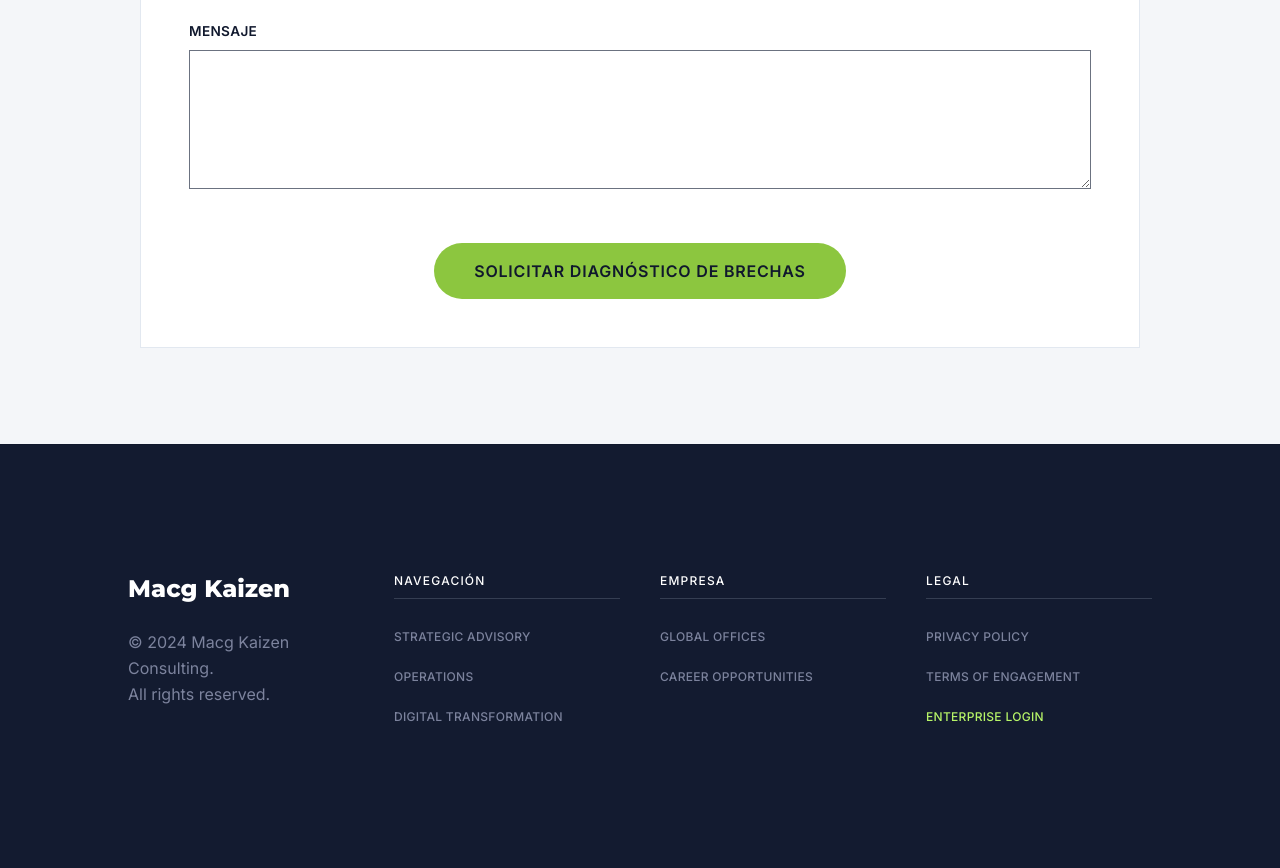
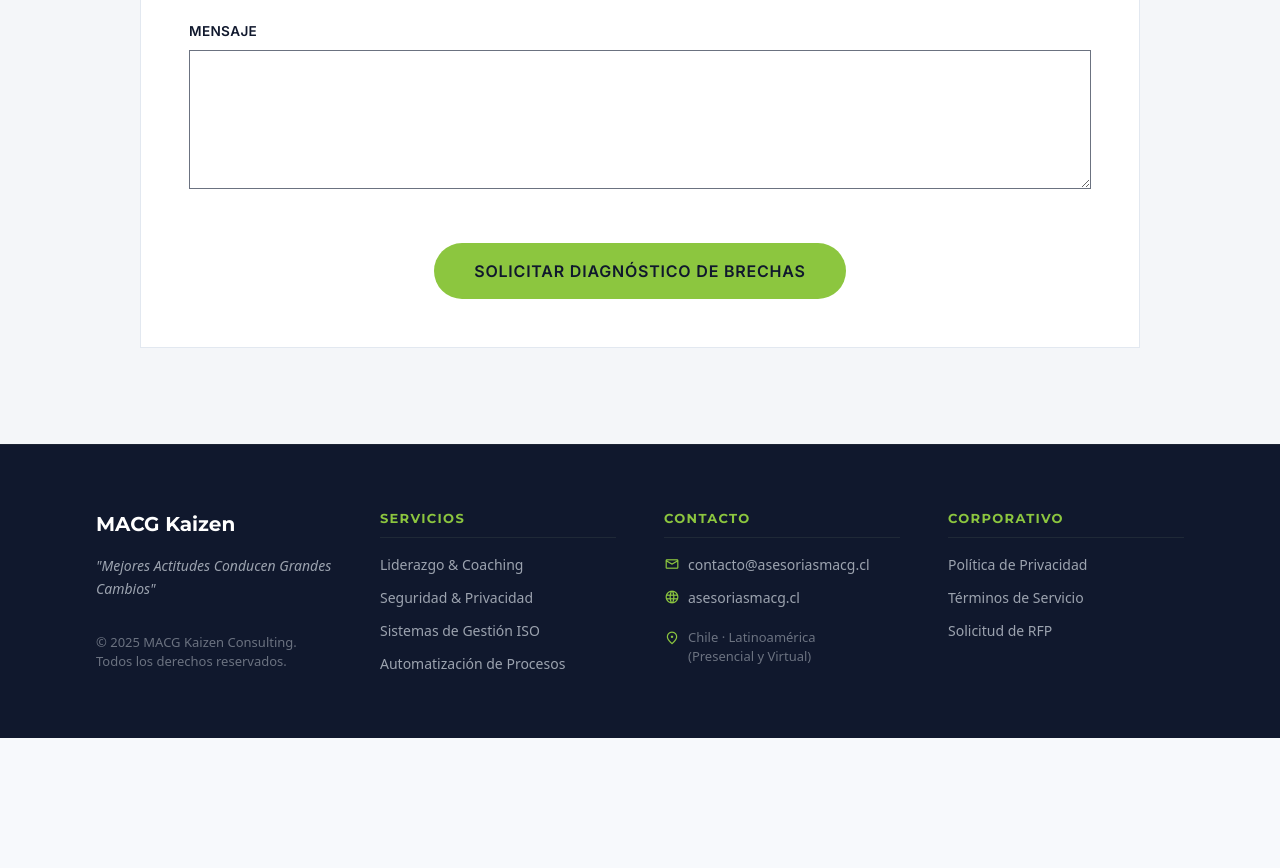
Before and after one commit to andressripped/mockup-macg-kaizen, a plain HTML site: page index.html in a window 1280 px wide. Shown: the part 4472-5340 px from the top of the page. After the commit the page ends 5210 px from the top, so only its background shows below. Drawn offline with nearby package versions, Linux system fonts and the light colour scheme.

Commit message:
chore: update footer with real company information and contacts

```diff
--- a/index.html
+++ b/index.html
@@ -437,57 +437,65 @@
         </section>
     </main>
     <!-- Footer -->
-    <footer
-        class="bg-primary-container w-full py-section-padding px-8 md:px-section-padding grid grid-cols-1 md:grid-cols-4 gap-gutter-grid border-t border-navy-deep">
-        <div class="col-span-1 md:col-span-1">
-            <h4 class="text-headline-md font-headline-md font-extrabold text-white-pure mb-6">Macg Kaizen</h4>
-            <p class="text-on-primary-container font-body-lg text-body-lg mb-8">© 2024 Macg Kaizen Consulting.<br />All
-                rights reserved.</p>
+    <!-- Footer -->
+    <footer class="bg-[#10182D] text-white w-full py-16 px-8 md:px-16 lg:px-24 border-t border-[#1C2434] font-sans">
+        <div class="max-w-[1440px] mx-auto grid grid-cols-1 md:grid-cols-4 gap-12">
+            <!-- Col 1: Brand -->
+            <div class="space-y-4">
+                <h4 class="text-[20px] font-bold text-white" style="font-family: 'Montserrat', sans-serif;">MACG Kaizen</h4>
+                <p class="text-gray-400 text-[14px] leading-relaxed italic">
+                    "Mejores Actitudes Conducen Grandes Cambios"
+                </p>
+                <p class="text-gray-500 text-[13px] pt-4">
+                    © 2025 MACG Kaizen Consulting.<br />Todos los derechos reservados.
+                </p>
             </div>
-        <div class="col-span-1">
-            <h5
-                class="text-white-pure font-label-sm text-label-sm uppercase tracking-widest mb-6 border-b border-tertiary-fixed-dim/20 pb-2">
-                Navegación</h5>
-            <ul class="space-y-4">
-                <li class=""><a
-                        class="text-on-primary-container hover:text-secondary-fixed transition-colors duration-200 font-label-sm text-label-sm uppercase tracking-wide"
-                        href="#">Strategic Advisory</a></li>
-                <li class=""><a
-                        class="text-on-primary-container hover:text-secondary-fixed transition-colors duration-200 font-label-sm text-label-sm uppercase tracking-wide"
-                        href="#">Operations</a></li>
-                <li class=""><a
-                        class="text-on-primary-container hover:text-secondary-fixed transition-colors duration-200 font-label-sm text-label-sm uppercase tracking-wide"
-                        href="#">Digital Transformation</a></li>
+
+            <!-- Col 2: Services -->
+            <div class="space-y-4">
+                <h5 class="text-[#8CC63F] text-[13px] font-bold uppercase tracking-widest border-b border-gray-800 pb-2">
+                    Servicios
+                </h5>
+                <ul class="space-y-3 text-[14px] text-gray-400">
+                    <li><a href="#" class="hover:text-[#8CC63F] transition-colors">Liderazgo &amp; Coaching</a></li>
+                    <li><a href="#" class="hover:text-[#8CC63F] transition-colors">Seguridad &amp; Privacidad</a></li>
+                    <li><a href="#" class="hover:text-[#8CC63F] transition-colors">Sistemas de Gestión ISO</a></li>
+                    <li><a href="#" class="hover:text-[#8CC63F] transition-colors">Automatización de Procesos</a></li>
                 </ul>
             </div>
-        <div class="col-span-1">
-            <h5
-                class="text-white-pure font-label-sm text-label-sm uppercase tracking-widest mb-6 border-b border-tertiary-fixed-dim/20 pb-2">
-                Empresa</h5>
-            <ul class="space-y-4">
-                <li class=""><a
-                        class="text-on-primary-container hover:text-secondary-fixed transition-colors duration-200 font-label-sm text-label-sm uppercase tracking-wide"
-                        href="#">Global Offices</a></li>
-                <li class=""><a
-                        class="text-on-primary-container hover:text-secondary-fixed transition-colors duration-200 font-label-sm text-label-sm uppercase tracking-wide"
-                        href="#">Career Opportunities</a></li>
+
+            <!-- Col 3: Contact -->
+            <div class="space-y-4">
+                <h5 class="text-[#8CC63F] text-[13px] font-bold uppercase tracking-widest border-b border-gray-800 pb-2">
+                    Contacto
+                </h5>
+                <ul class="space-y-3 text-[14px] text-gray-400">
+                    <li class="flex items-center gap-2">
+                        <span class="material-symbols-outlined text-[16px] text-[#8CC63F]">mail</span>
+                        <a href="mailto:contacto@asesoriasmacg.cl" class="hover:text-[#8CC63F] transition-colors">contacto@asesoriasmacg.cl</a>
+                    </li>
+                    <li class="flex items-center gap-2">
+                        <span class="material-symbols-outlined text-[16px] text-[#8CC63F]">language</span>
+                        <a href="https://asesoriasmacg.cl" target="_blank" class="hover:text-[#8CC63F] transition-colors">asesoriasmacg.cl</a>
+                    </li>
+                    <li class="flex items-start gap-2 pt-2 text-[13px] text-gray-500">
+                        <span class="material-symbols-outlined text-[16px] text-[#8CC63F] mt-0.5">place</span>
+                        <span>Chile · Latinoamérica<br />(Presencial y Virtual)</span>
+                    </li>
                 </ul>
             </div>
-        <div class="col-span-1">
-            <h5
-                class="text-white-pure font-label-sm text-label-sm uppercase tracking-widest mb-6 border-b border-tertiary-fixed-dim/20 pb-2">
-                Legal</h5>
-            <ul class="space-y-4">
-                <li class=""><a
-                        class="text-on-primary-container hover:text-secondary-fixed transition-colors duration-200 font-label-sm text-label-sm uppercase tracking-wide"
-                        href="#">Privacy Policy</a></li>
-                <li class=""><a
-                        class="text-on-primary-container hover:text-secondary-fixed transition-colors duration-200 font-label-sm text-label-sm uppercase tracking-wide"
-                        href="#">Terms of Engagement</a></li>
-                <li class=""><a
-                        class="text-secondary-fixed font-medium hover:text-white-pure transition-colors duration-200 font-label-sm text-label-sm uppercase tracking-wide"
-                        href="#">Enterprise Login</a></li>
+
+            <!-- Col 4: Legal -->
+            <div class="space-y-4">
+                <h5 class="text-[#8CC63F] text-[13px] font-bold uppercase tracking-widest border-b border-gray-800 pb-2">
+                    Corporativo
+                </h5>
+                <ul class="space-y-3 text-[14px] text-gray-400">
+                    <li><a href="#" class="hover:text-[#8CC63F] transition-colors">Política de Privacidad</a></li>
+                    <li><a href="#" class="hover:text-[#8CC63F] transition-colors">Términos de Servicio</a></li>
+                    <li><a href="#" class="hover:text-[#8CC63F] transition-colors">Solicitud de RFP</a></li>
                 </ul>
+            </div>
         </div>
     </footer>
 </body>
```
Lines whose indentation alone changed are shown as unchanged.
